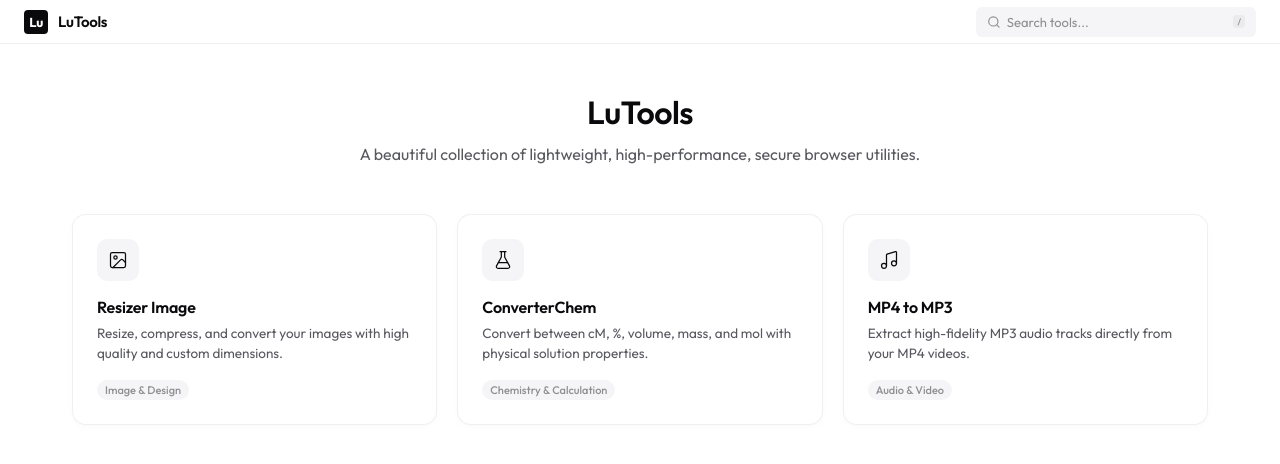
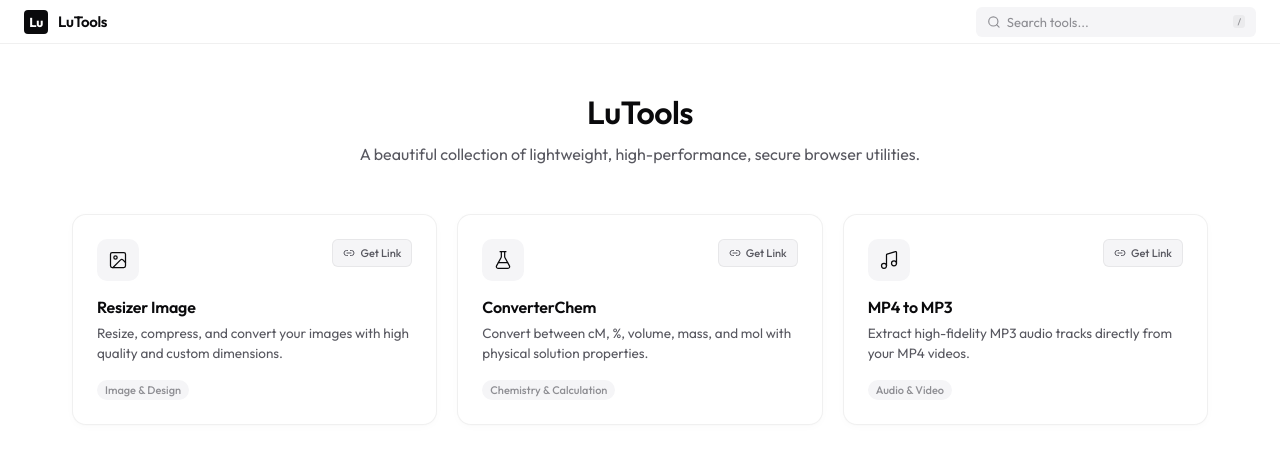
Before and after one commit to huuluannt/lutools, a React (Vite) app: page / in a window 1280 px wide. Shown: the top 464 px of the page. Built offline with nearby package versions, Linux system fonts and the light colour scheme.

Commit message:
feat: add Get Link copy button to each tool card on Home page

```diff
--- a/src/index.css
+++ b/src/index.css
@@ -280,6 +280,38 @@ body {
   transform: translateY(-2px);
   border-color: var(--text-primary);
   box-shadow: var(--shadow-md);
+}
+
+.get-link-btn {
+  position: absolute;
+  top: 24px;
+  right: 24px;
+  display: inline-flex;
+  align-items: center;
+  gap: 5px;
+  padding: 6px 10px;
+  border-radius: var(--radius-sm);
+  background-color: var(--bg-tertiary);
+  border: 1px solid var(--border-light);
+  font-family: var(--font-sans);
+  font-size: 11px;
+  font-weight: 500;
+  color: var(--text-secondary);
+  cursor: pointer;
+  transition: var(--transition-smooth);
+  z-index: 10;
+}
+
+.get-link-btn:hover {
+  background-color: var(--text-primary);
+  color: var(--bg-primary);
+  border-color: var(--text-primary);
+}
+
+.get-link-btn.copied {
+  background-color: #059669;
+  color: #ffffff;
+  border-color: #059669;
 }
 
 .card-icon-wrapper {
--- a/src/pages/Home.tsx
+++ b/src/pages/Home.tsx
@@ -1,3 +1,4 @@
+import { useState } from 'react';
 import { Link } from 'react-router-dom';
 import * as Icons from 'lucide-react';
 import { toolsRegistry } from '../toolsRegistry';
@@ -7,6 +8,8 @@ interface HomeProps {
 }
 
 export default function Home({ searchQuery }: HomeProps) {
+  const [copiedId, setCopiedId] = useState<string | null>(null);
+
   // Filter tools based on search query
   const filteredTools = toolsRegistry.filter((tool) => {
     const query = searchQuery.toLowerCase().trim();
@@ -16,6 +19,20 @@ export default function Home({ searchQuery }: HomeProps) {
       tool.category.toLowerCase().includes(query)
     );
   });
+
+  // Handle Get Link copy action
+  const handleCopyLink = (e: React.MouseEvent, toolPath: string, toolId: string) => {
+    e.preventDefault();
+    e.stopPropagation();
+
+    const absoluteUrl = `${window.location.origin}${toolPath}`;
+    navigator.clipboard.writeText(absoluteUrl).then(() => {
+      setCopiedId(toolId);
+      setTimeout(() => setCopiedId(null), 2000);
+    }).catch((err) => {
+      console.error('Could not copy link: ', err);
+    });
+  };
 
   // Dynamic Lucide Icon Renderer
   const renderIcon = (iconName: string) => {
@@ -39,18 +56,33 @@ export default function Home({ searchQuery }: HomeProps) {
       {/* Grid containing cards */}
       {filteredTools.length > 0 ? (
         <div className="tools-grid">
-          {filteredTools.map((tool) => (
+          {filteredTools.map((tool) => {
+            const isCopied = copiedId === tool.id;
+            return (
               <Link to={tool.path} key={tool.id} className="tool-card">
                 <div className="card-icon-wrapper">
                   {renderIcon(tool.iconName)}
                 </div>
+
+                {/* Get Link Button */}
+                <button
+                  type="button"
+                  onClick={(e) => handleCopyLink(e, tool.path, tool.id)}
+                  className={`get-link-btn ${isCopied ? 'copied' : ''}`}
+                  title="Copy direct link to this tool"
+                >
+                  {isCopied ? <Icons.Check size={12} /> : <Icons.Link2 size={12} />}
+                  <span>{isCopied ? 'Copied' : 'Get Link'}</span>
+                </button>
+
                 <div className="card-meta">
                   <h3 className="card-title">{tool.name}</h3>
                   <p className="card-desc">{tool.description}</p>
                 </div>
                 <span className="card-tag">{tool.category}</span>
               </Link>
-          ))}
+            );
+          })}
         </div>
       ) : (
         <div className="no-results fade-in">
```
Lines whose indentation alone changed are shown as unchanged.
